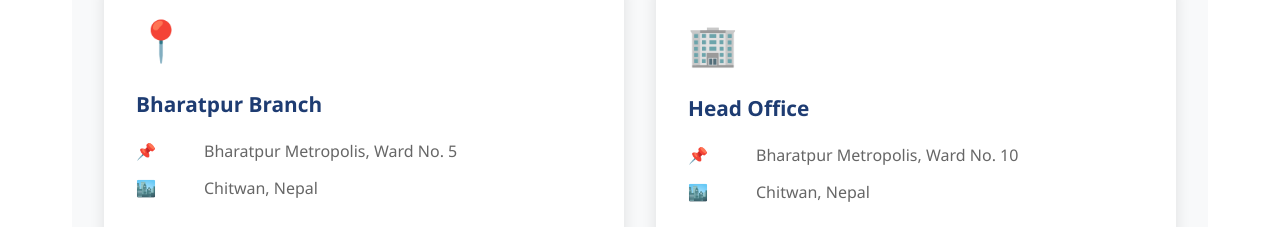
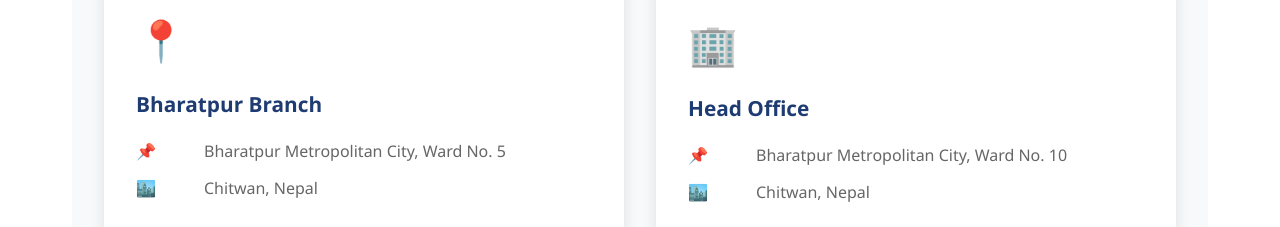
Before and after one commit to Rabin316/abhirakshyarealestate, a plain HTML site: page index.html in a window 1280 px wide. Shown: the part 4480-4707 px from the top of the page. Drawn offline with nearby package versions, Linux system fonts and the light colour scheme.

Commit message:
Minor name changes

```diff
--- a/index.html
+++ b/index.html
@@ -854,7 +854,7 @@
                         <div class="branch-icon">📍</div>
                         <h3>Bharatpur Branch</h3>
                         <div class="branch-details">
-                            <p><strong>📌</strong> Bharatpur Metropolis, Ward No. 5</p>
+                            <p><strong>📌</strong> Bharatpur Metropolitan City, Ward No. 5</p>
                             <p><strong>🏙️</strong> Chitwan, Nepal</p>
                             <!-- <p><strong>📞</strong> Contact: 1234567890</p> -->
                         </div>
@@ -864,7 +864,7 @@
                         <div class="branch-icon">🏢</div>
                         <h3>Head Office</h3>
                         <div class="branch-details">
-                            <p><strong>📌</strong> Bharatpur Metropolis, Ward No. 10</p>
+                            <p><strong>📌</strong> Bharatpur Metropolitan City, Ward No. 10</p>
                             <p><strong>🏙️</strong> Chitwan, Nepal</p>
                             <!-- <p><strong>📞</strong> Contact: 1234567890</p> -->
                             <!-- <p><strong>📧</strong> info@abhirakshya.com</p> -->
```
